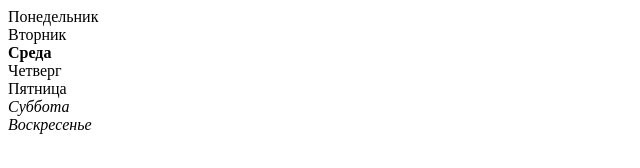
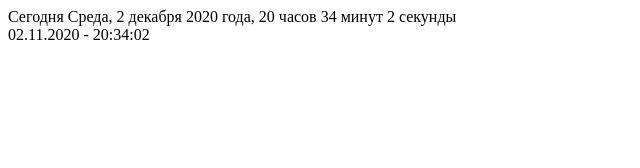
Before and after one commit to romanovariya/JS_course-hard, a plain HTML site: page index.html in a window 1280 px wide. Shown: the whole page, without its empty margins (0-640 px from the left). Drawn offline with Linux system fonts and the light colour scheme.

Commit message:
feat(lesson08): add lesson08

```diff
--- a/index.html
+++ b/index.html
@@ -6,6 +6,9 @@
     <title>Document</title>
   </head>
   <body>
+    <span id="siteDate"></span>
+    <br />
+    <span id="siteClock"></span>
     <script src="js/script.js"></script>
   </body>
 </html>
--- a/js/script.js
+++ b/js/script.js
@@ -1,20 +1,51 @@
 'use strict';
-const arr = ['Понедельник', 'Вторник', 'Среда', 'Четверг', 'Пятница', 'Суббота', 'Воскресенье'];
+    function dateClock() {
+        const arr = ['Понедельник', 'Вторник', 'Среда', 'Четверг', 'Пятница', 'Суббота', 'Воскресенье'],
+    monthArr = ['января', 'февраля', 'марта', 'апреля', 'мая', 'июня', 'июля', 'августа',
+    'сентрября', 'октября', 'ноября', 'декабря'];
 
-for (let i = 0; i < arr.length; i++) {
 
-    let date = new Date();
+    let date = new Date(),
+        day = arr[date.getDay() - 1],
+        dayNum = date.getDate(),
+        month = monthArr[date.getMonth()],
+        year = date.getFullYear(),
+        hours = date.getHours(),
+        hourWord,
+        secWord,
+        min = date.getMinutes(),
+        sec = date.getSeconds();
 
-    if (arr[i] === 'Суббота' || arr[i] === 'Воскресенье')
-    {
-        document.write(arr[i].italics() + '<br \/>');
+    if (hours === 1 || hours === 21) {
+        hourWord = 'час';
+    } else if ((hours >= 2 && hours <= 4) || hours === 22 || hours === 23) {
+        hourWord = 'часа';
+    } else {
+        hourWord = 'часов';
     }
-    else if (i === date.getDay() - 1)
-    {
-        document.write(arr[i].bold() + '<br \/>');
+
+    if (sec === 1 || sec === 21 || sec === 31 || sec === 41 || sec === 51) {
+        secWord = 'секунда';
+    } else if ((sec >= 2 && sec <= 4) || (sec >= 22 && sec <= 24) || (sec >= 32 && sec <= 34) || (sec >= 42 && sec <= 44) || (sec >= 52 && sec <= 54)){
+        secWord = 'секунды';
+    } else {
+        secWord = 'секунд';
     }
-    else
-    {
-        document.write(arr[i] + '<br \/>');
+        document.getElementById("siteDate").innerHTML = 'Сегодня ' + day + ', ' + dayNum +
+        ' ' + month + ' ' + year + ' года, ' + hours + ' ' + hourWord  + ' ' + min + ' минут ' + sec + ' ' + secWord;
     }
-}
+    function clock() {
+        let date = new Date(),
+            day = (date.getDate() < 10) ? '0' + date.getDate() : date.getDate(),
+            month = (date.getMonth() < 10) ? '0' + date.getMonth() : date.getMonth(),
+            year = date.getFullYear(),
+            hours = (date.getHours() < 10) ? '0' + date.getHours() : date.getHours(),
+            minutes = (date.getMinutes() < 10) ? '0' + date.getMinutes() : date.getMinutes(),
+            seconds = (date.getSeconds() < 10) ? '0' + date.getSeconds() : date.getSeconds();
+            document.getElementById("siteClock").innerHTML = day + '.' + month + '.' +
+            year + ' - ' + hours + ':' + minutes + ':' + seconds;
+    }
+    setInterval(dateClock, 1000);
+    setInterval(clock, 1000);
+    dateClock();
+    clock();
```
Also changed, not shown: 1 other file.
